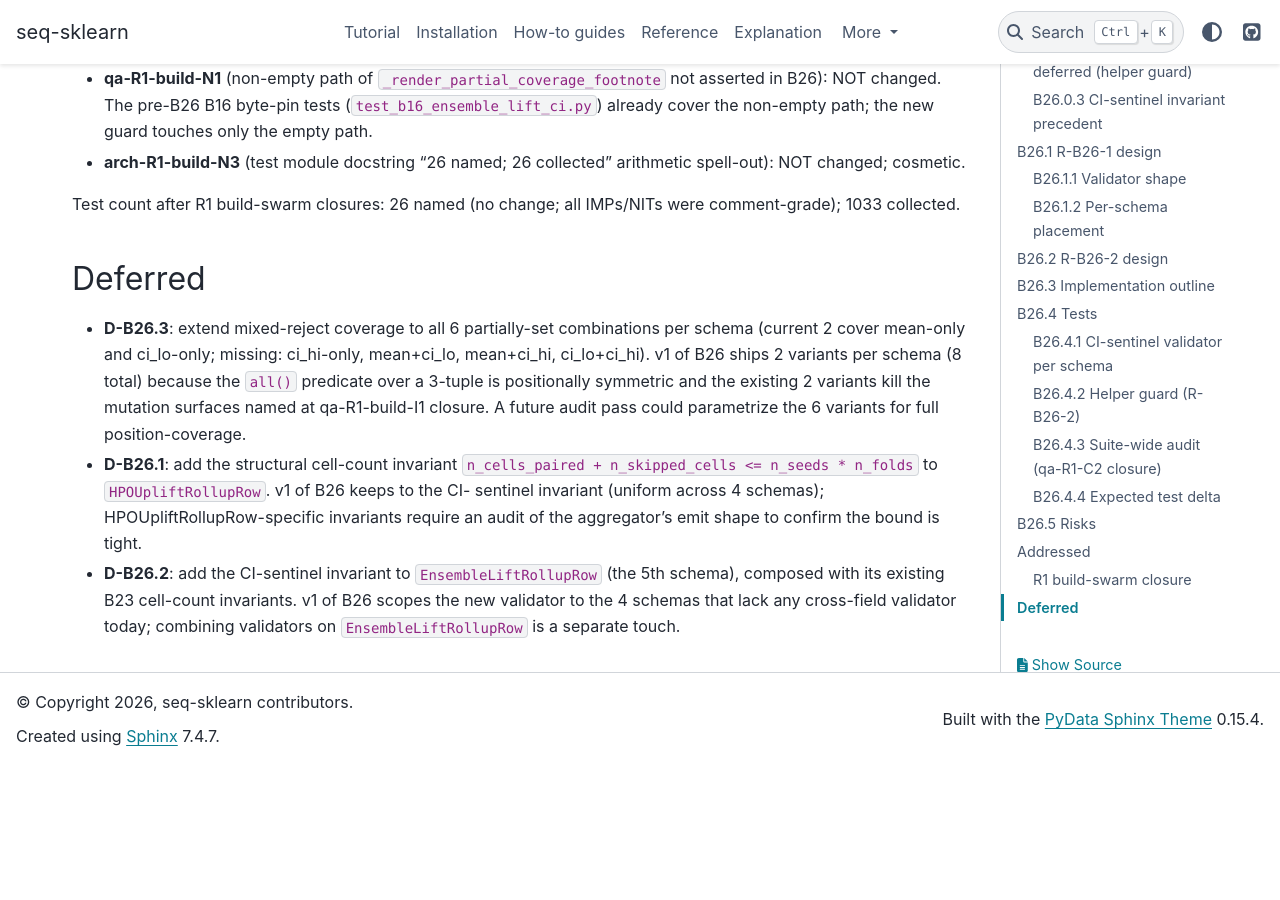
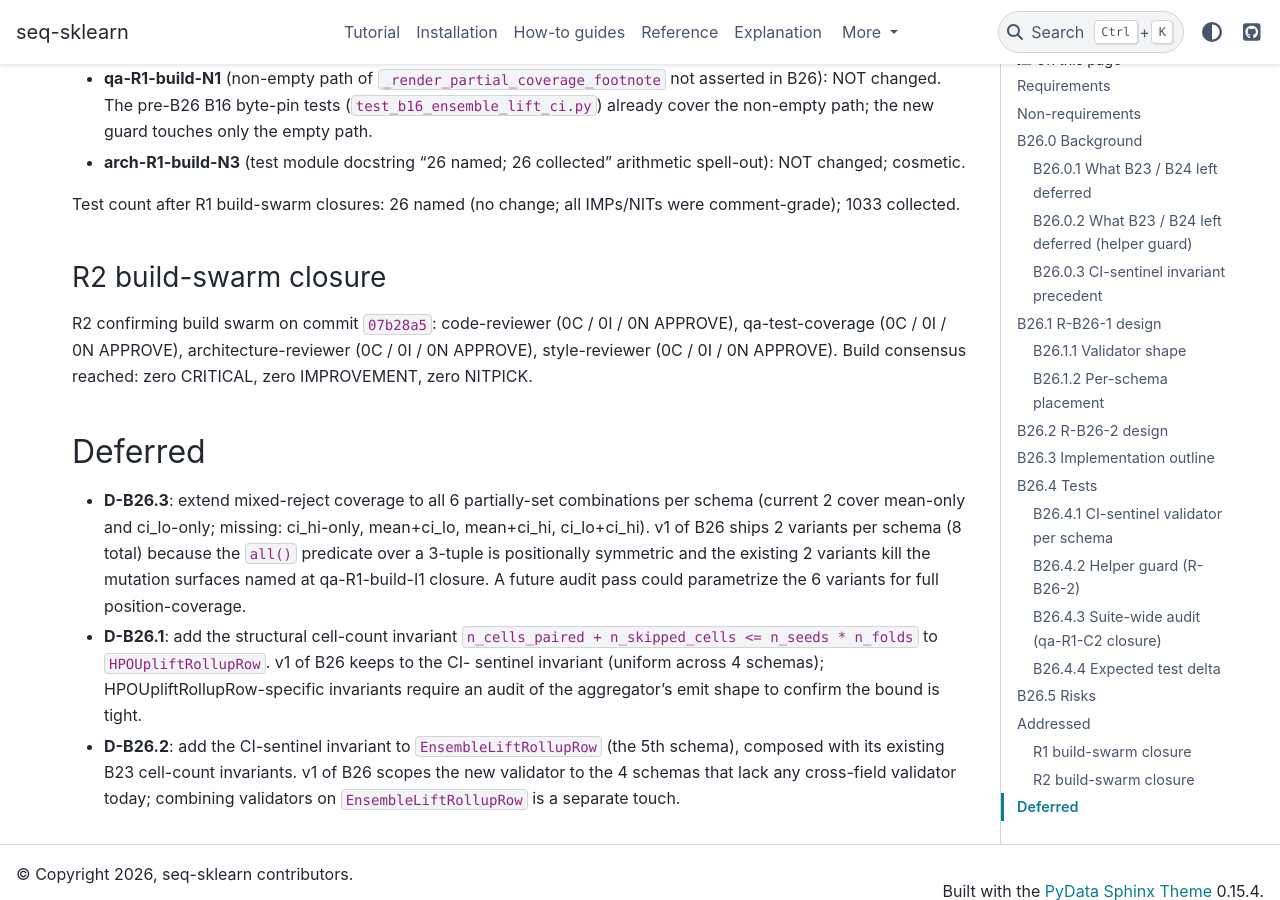
Before and after one commit to switch527/seq-sklearn, a Sphinx documentation site: the page built from docs/benchmark_suite_design_b26_delta.md, in a window 1280 px wide and 900 px high, scrolled down 7905 px. Built offline with Sphinx 7.4.7 and the PyData theme 0.15.4, drawn with Linux system fonts in a browser that asks for light colours; pages that are not in the unit, such as notebooks, are missing from menus; before the commit the page ends 8670 px from its top, so only the background shows below that.

Commit message:
docs(B26): record R2 build swarm consensus (0/0/0 APPROVE)
R2 confirming build swarm on commit 07b28a5 reached
consensus with all 4 agents APPROVE.

Co-Authored-By: Claude Opus 4.7 (1M context) <noreply@anthropic.com>

```diff
--- a/docs/benchmark_suite_design_b26_delta.md
+++ b/docs/benchmark_suite_design_b26_delta.md
@@ -376,6 +376,14 @@ IMPROVEMENT, 4 NITPICK. Closures:
 Test count after R1 build-swarm closures: 26 named (no
 change; all IMPs/NITs were comment-grade); 1033 collected.
 
+### R2 build-swarm closure
+
+R2 confirming build swarm on commit `07b28a5`: code-reviewer
+(0C / 0I / 0N APPROVE), qa-test-coverage (0C / 0I / 0N
+APPROVE), architecture-reviewer (0C / 0I / 0N APPROVE),
+style-reviewer (0C / 0I / 0N APPROVE). Build consensus
+reached: zero CRITICAL, zero IMPROVEMENT, zero NITPICK.
+
 ## Deferred
 
 - **D-B26.3**: extend mixed-reject coverage to all 6
```
